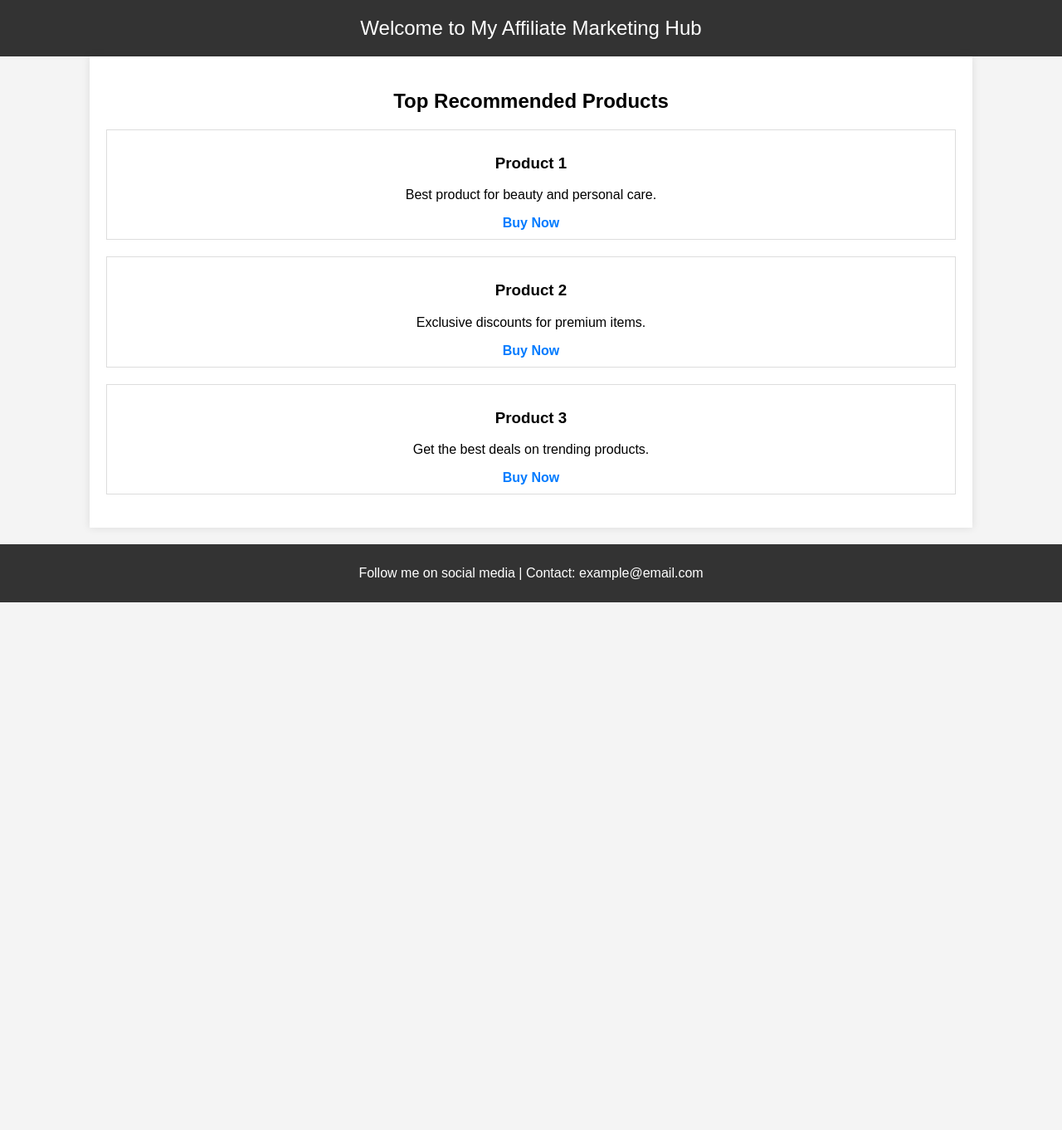
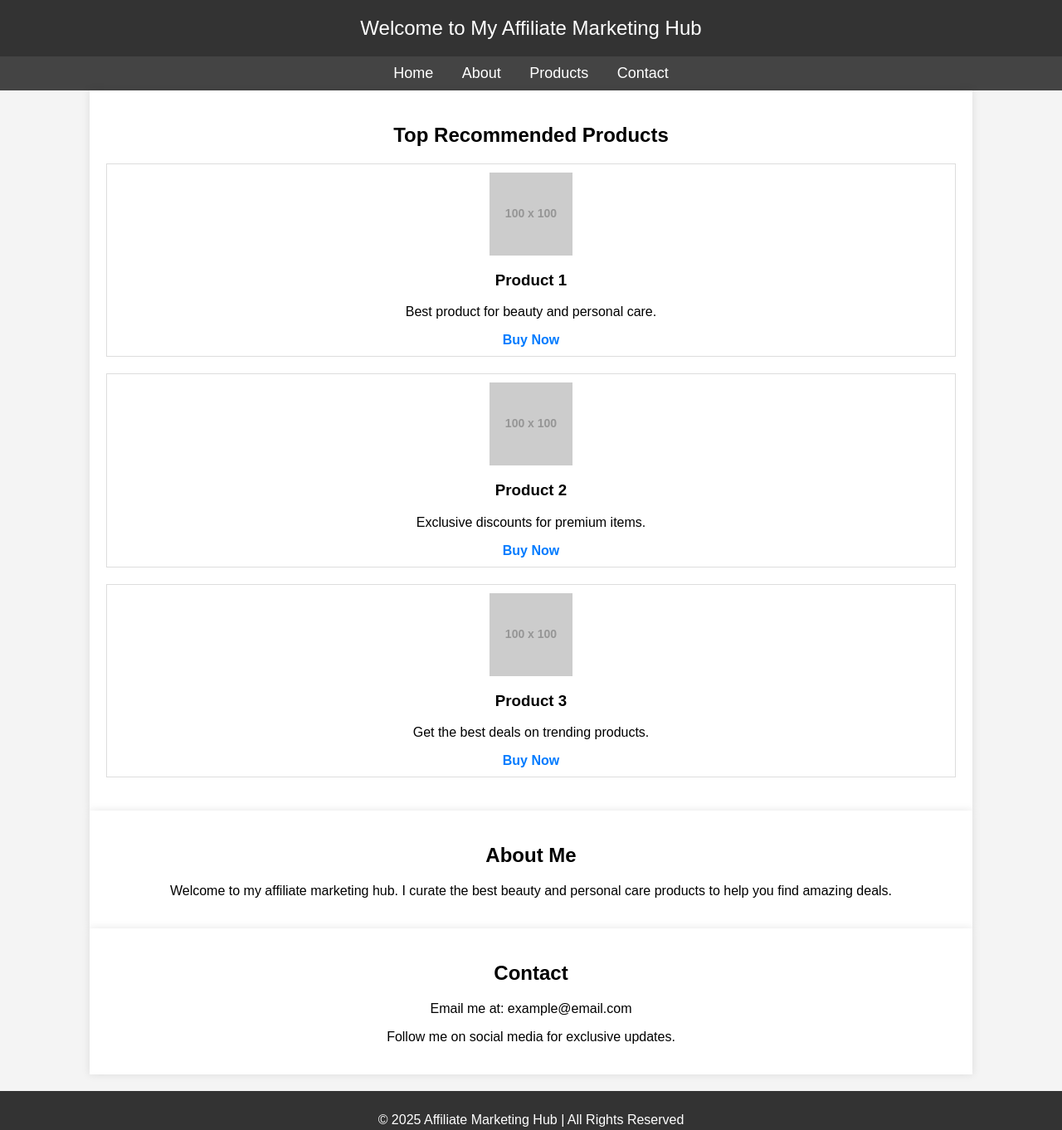
Before and after one commit to sgottshall1997/affiliate-site2, a plain HTML site: page index.html in a window 1280 px wide. Shown: the whole page at 83% size. Before the commit the page ends 800 px from the top, so only its background shows below. Drawn offline with Linux system fonts and the light colour scheme; placeholder pictures from the web are drawn by us.

Commit message:
Update index.html

```diff
--- a/index.html
+++ b/index.html
@@ -42,30 +42,64 @@
             background-color: #333;
             color: white;
         }
+        .product img {
+            width: 100px;
+            height: auto;
+            display: block;
+            margin: 0 auto 10px;
+        }
+        nav {
+            background-color: #444;
+            padding: 10px;
+        }
+        nav a {
+            color: white;
+            text-decoration: none;
+            margin: 0 15px;
+            font-size: 18px;
+        }
     </style>
 </head>
 <body>
     <header>Welcome to My Affiliate Marketing Hub</header>
+    <nav>
+        <a href="#">Home</a>
+        <a href="#about">About</a>
+        <a href="#products">Products</a>
+        <a href="#contact">Contact</a>
+    </nav>
     <div class="container">
         <h2>Top Recommended Products</h2>
         <div class="product">
+            <img src="https://via.placeholder.com/100" alt="Product 1">
             <h3>Product 1</h3>
             <p>Best product for beauty and personal care.</p>
             <a href="#">Buy Now</a>
         </div>
         <div class="product">
+            <img src="https://via.placeholder.com/100" alt="Product 2">
             <h3>Product 2</h3>
             <p>Exclusive discounts for premium items.</p>
             <a href="#">Buy Now</a>
         </div>
         <div class="product">
+            <img src="https://via.placeholder.com/100" alt="Product 3">
             <h3>Product 3</h3>
             <p>Get the best deals on trending products.</p>
             <a href="#">Buy Now</a>
         </div>
     </div>
+    <div id="about" class="container">
+        <h2>About Me</h2>
+        <p>Welcome to my affiliate marketing hub. I curate the best beauty and personal care products to help you find amazing deals.</p>
+    </div>
+    <div id="contact" class="container">
+        <h2>Contact</h2>
+        <p>Email me at: example@email.com</p>
+        <p>Follow me on social media for exclusive updates.</p>
+    </div>
     <footer>
-        <p>Follow me on social media | Contact: example@email.com</p>
+        <p>&copy; 2025 Affiliate Marketing Hub | All Rights Reserved</p>
     </footer>
 </body>
 </html>
```
